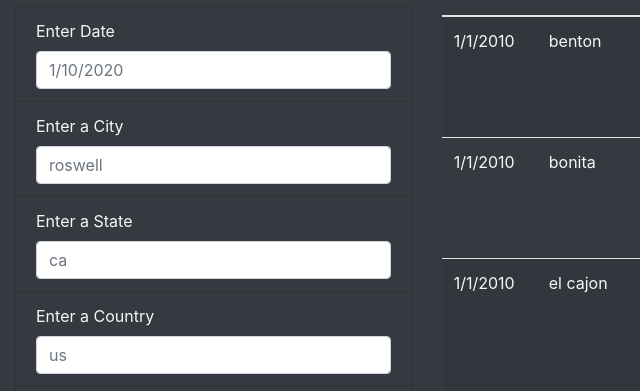
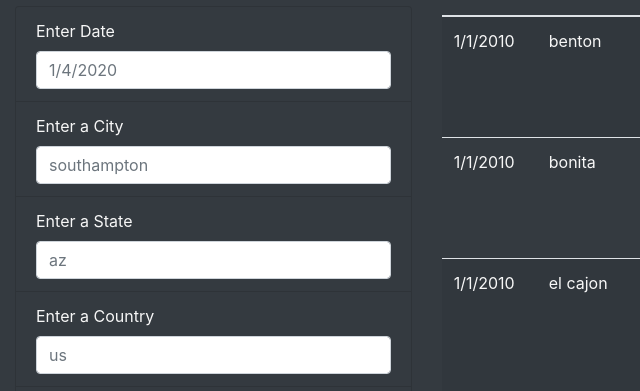
Before and after one commit to robfreed10/UFOs, a plain HTML site: page index.html in a window 1280 px wide. Shown: the part 773-1164 px from the top of the page, 0-640 px from the left. Drawn offline with nearby package versions, Linux system fonts and the light colour scheme; files that its build step writes are made by us from their sources; files whose address does not match are found by name.

Commit message:
challenge deliverable 1

```diff
--- a/index.html
+++ b/index.html
@@ -42,15 +42,15 @@
                         <ul class="list-group bg-dark">
                             <li class="list-group-item bg-dark">
                                 <label for="date">Enter Date</label>
-                                <input type="text" placeholder="1/10/2020" id="datetime" class="form-control" />
+                                <input type="text" placeholder="1/4/2020" id="datetime" class="form-control" />
                             </li>
                             <li class="list-group-item bg-dark">
                                 <label for="city">Enter a City</label>
-                                <input type="text" placeholder="roswell" id="city" class="form-control" onkeyup="return forceLower(this)"/>
+                                <input type="text" placeholder="southampton" id="city" class="form-control" onkeyup="return forceLower(this)"/>
                             </li>
                             <li class="list-group-item bg-dark">
                                 <label for="state">Enter a State</label>
-                                <input type="text" placeholder="ca" id="state" class="form-control" onkeyup="return forceLower(this)"/>
+                                <input type="text" placeholder="az" id="state" class="form-control" onkeyup="return forceLower(this)"/>
                             </li>
                             <li class="list-group-item bg-dark">
                                 <label for="country">Enter a Country</label>
```
